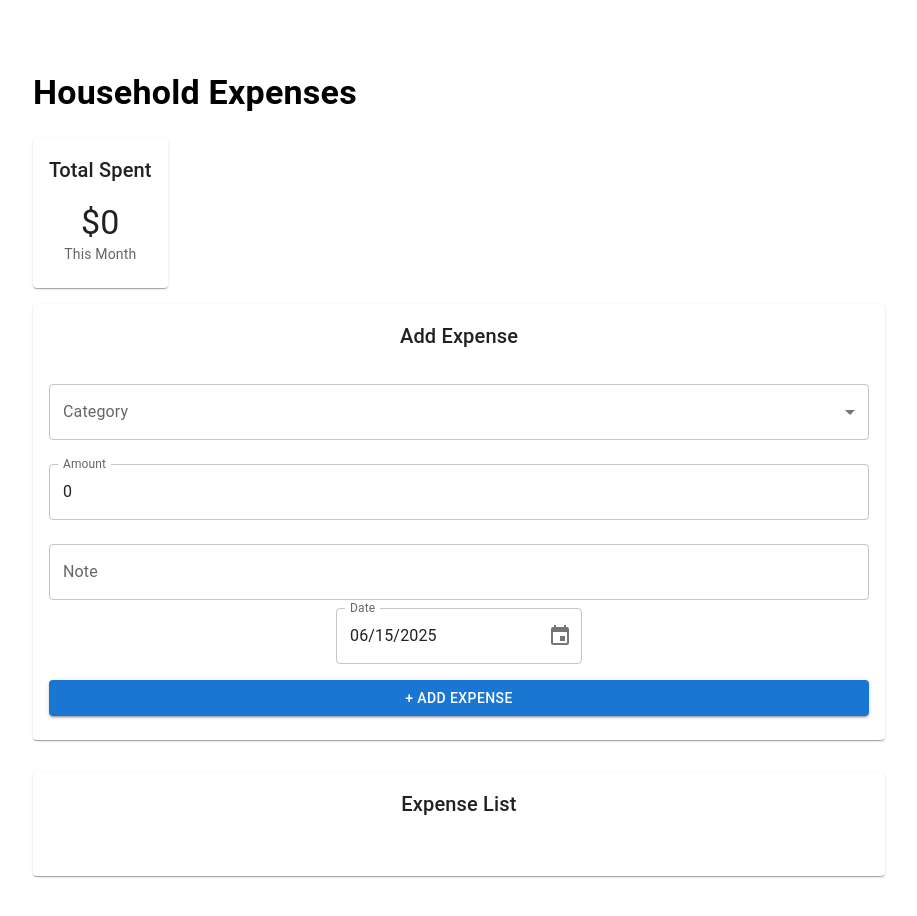
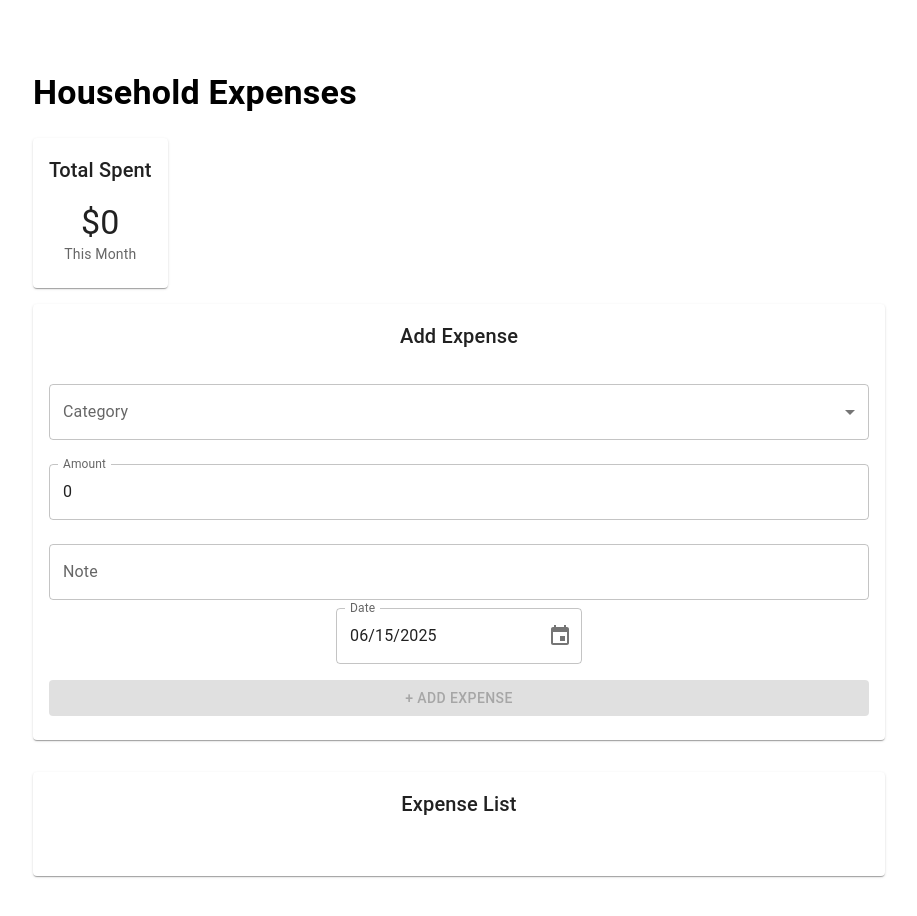
Before and after one commit to Dariuszb94/Expenses, a React (Vite) app: page / in a window 1280 px wide. Shown: the top 916 px of the page, without its empty margins (181-1098 px from the left). Built offline with nearby package versions, Linux system fonts and the light colour scheme.

Commit message:
feat: disabling button add expenses

```diff
--- a/src/components/AddExpense.tsx
+++ b/src/components/AddExpense.tsx
@@ -31,6 +31,7 @@ const AddExpense: React.FC<AddExpenseProps> = ({
   setNewExpense,
   addExpense,
 }) => {
+  const isDisabled = newExpense.category === '' || !newExpense.amount;
   return (
     <Grid>
       <Card>
@@ -88,6 +89,7 @@ const AddExpense: React.FC<AddExpenseProps> = ({
             fullWidth
             sx={{ mt: 2 }}
             onClick={addExpense}
+            disabled={isDisabled}
           >
             + Add Expense
           </Button>
```
